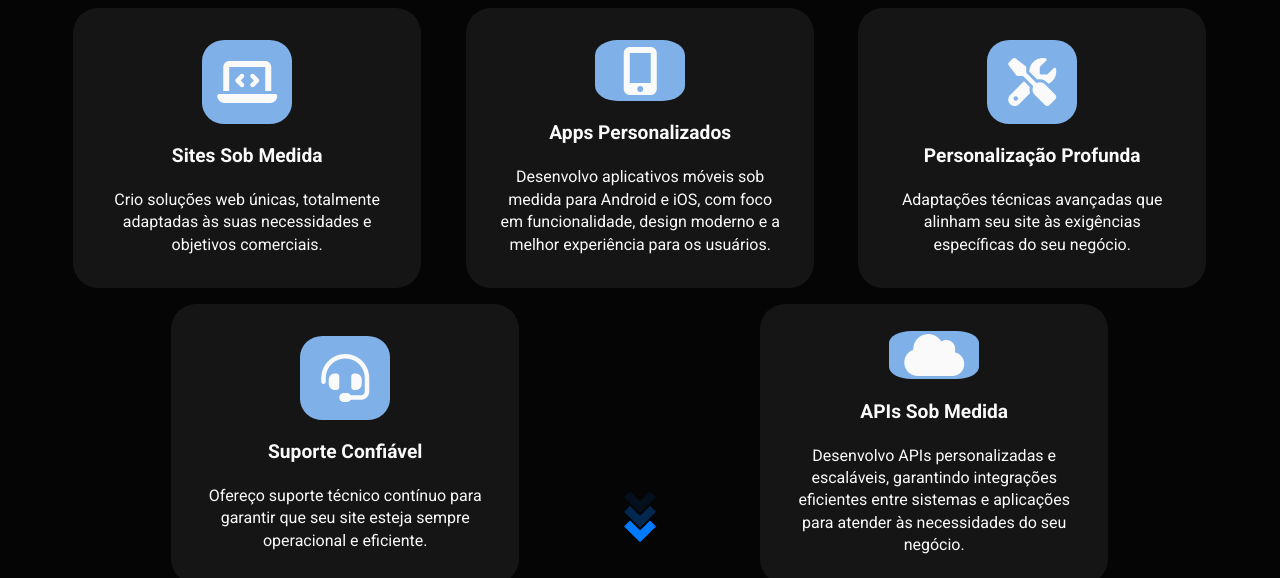
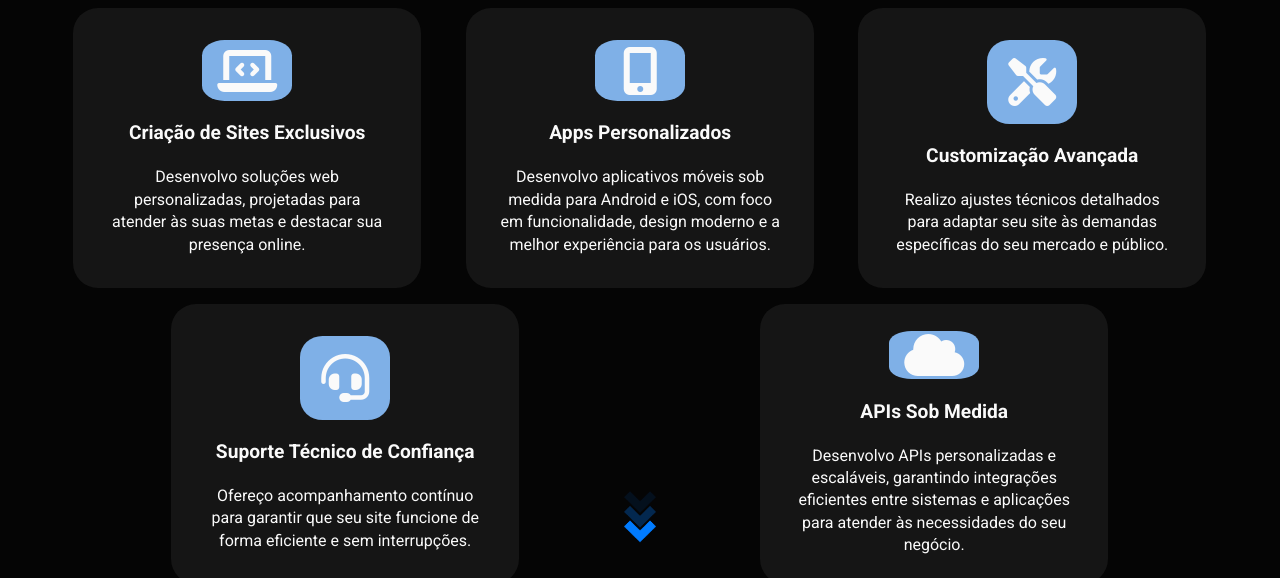
Before and after one commit to UiWill/Meu-Site, a website: page services.html in a window 1280 px wide. Shown: the part 222-800 px from the top of the page. Drawn offline with nearby package versions, Linux system fonts and the light colour scheme.

Commit message:
Automatico

```diff
--- a/services.html
+++ b/services.html
@@ -99,8 +99,8 @@
             <div class="content-services">
                 <div class="card-service" data-aos="zoom-in" data-aos-delay="150">
                     <i class="fa fa-laptop-code"></i>
-                    <h2>Sites Sob Medida</h2>
-                    <p>Crio soluções web únicas, totalmente adaptadas às suas necessidades e objetivos comerciais.</p>
+                    <h2>Criação de Sites Exclusivos</h2>
+                    <p>Desenvolvo soluções web personalizadas, projetadas para atender às suas metas e destacar sua presença online.</p>
                 </div>
 
                 <div class="card-service" data-aos="zoom-in" data-aos-delay="200">
@@ -112,14 +112,14 @@
 
                 <div class="card-service" data-aos="zoom-in" data-aos-delay="250">
                     <i class="fa fa-tools"></i>
-                    <h2>Personalização Profunda</h2>
-                    <p>Adaptações técnicas avançadas que alinham seu site às exigências específicas do seu negócio.</p>
+                    <h2>Customização Avançada</h2>
+                    <p>Realizo ajustes técnicos detalhados para adaptar seu site às demandas específicas do seu mercado e público.</p>
                 </div>
 
                 <div class="card-service" data-aos="zoom-in" data-aos-delay="300">
                     <i class="fa fa-headset"></i>
-                    <h2>Suporte Confiável</h2>
-                    <p>Ofereço suporte técnico contínuo para garantir que seu site esteja sempre operacional e eficiente.</p>
+                    <h2>Suporte Técnico de Confiança</h2>
+                    <p>Ofereço acompanhamento contínuo para garantir que seu site funcione de forma eficiente e sem interrupções.</p>
                 </div>
 
                 <div class="card-service" data-aos="zoom-in" data-aos-delay="400">
```
